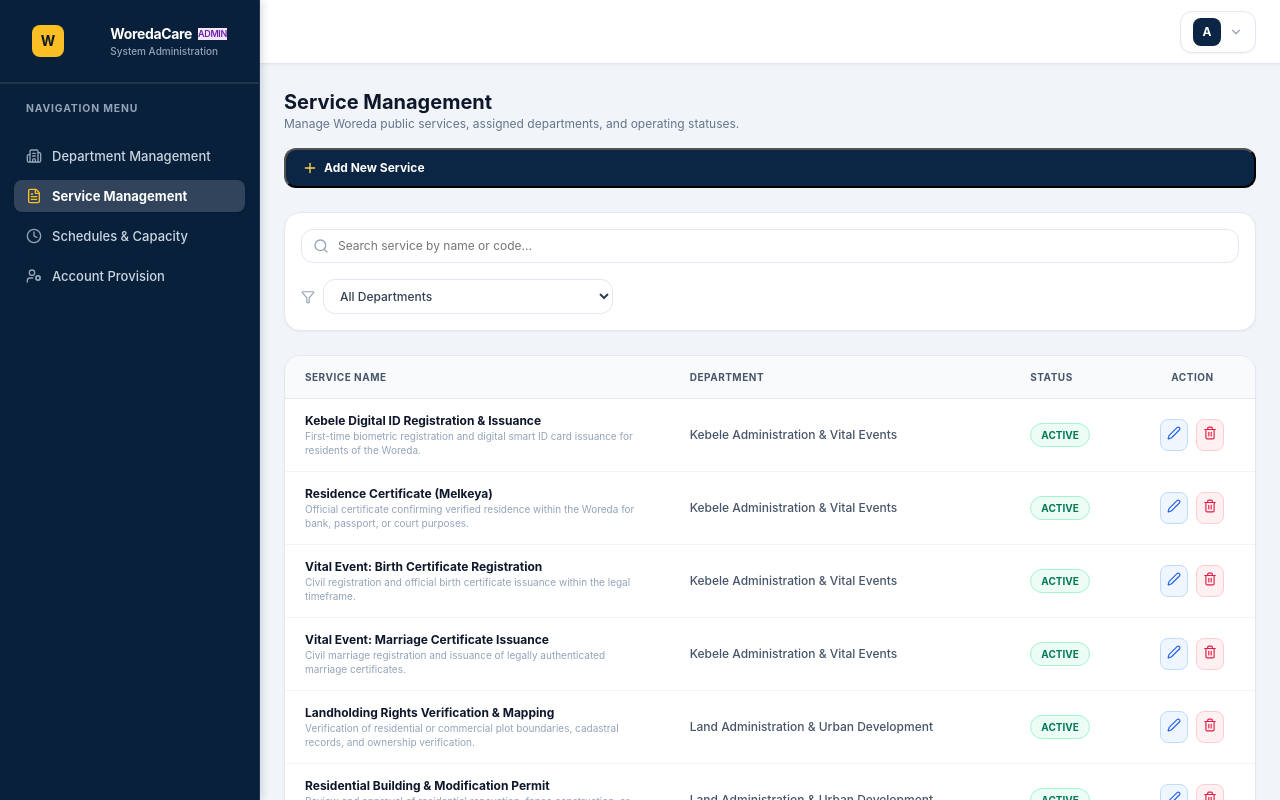
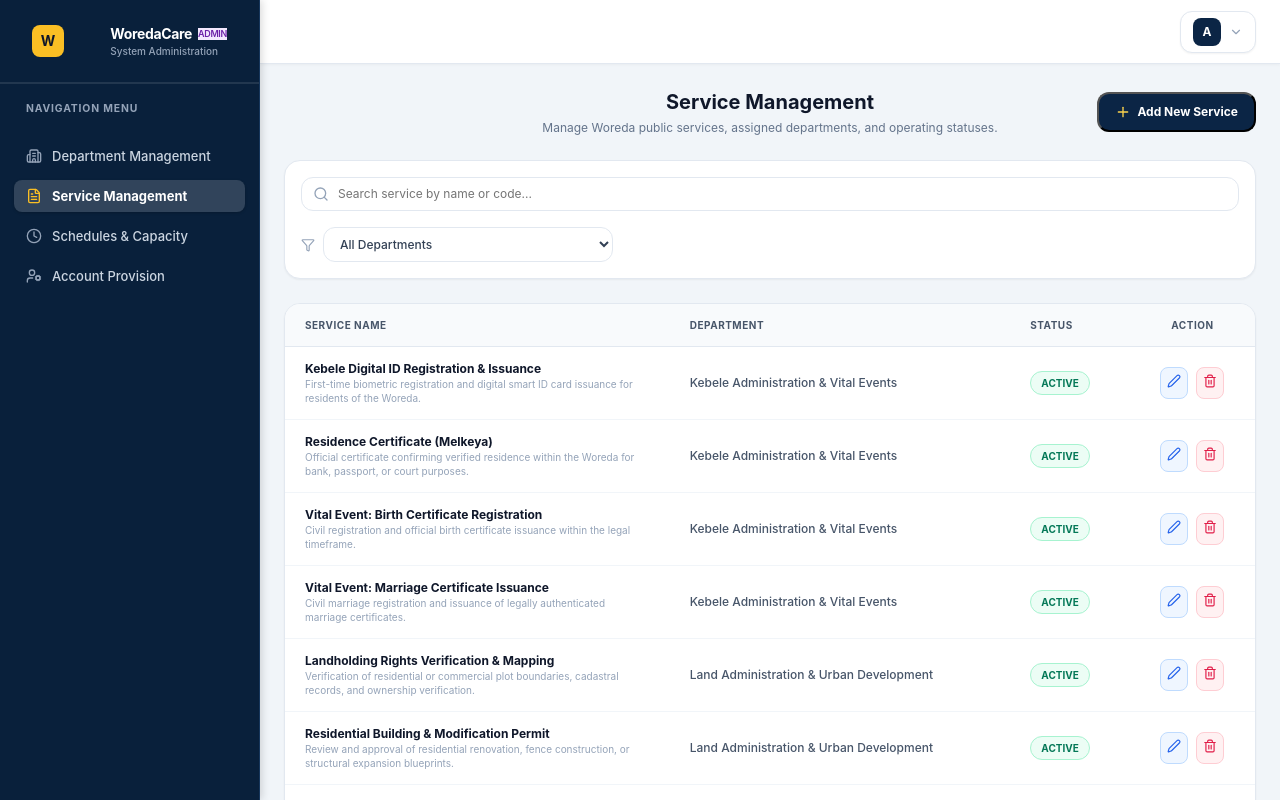
Before and after one commit to Amir3356/Woreda-Booking-and-Appointment-Management-System, a React (Vite) app in the folder client/: page /admin/services in a window 1280 px wide. Shown: the top 800 px of the page. Built offline with nearby package versions, Linux system fonts and the light colour scheme.

Commit message:
style(services): anchor Add New Service button to right edge

```diff
--- a/client/pages/admin/AdminServicesPage.jsx
+++ b/client/pages/admin/AdminServicesPage.jsx
@@ -115,17 +115,24 @@ export default function AdminServicesPage() {
   return (
     <div className="space-y-6 max-w-7xl mx-auto">
       {/* Header */}
-      <div className="flex flex-col sm:flex-row sm:items-center justify-between gap-4">
-        <div>
+      <div className="relative flex items-center w-full min-h-[48px]" style={{ position: "relative", minHeight: "48px" }}>
+        <div className="w-full text-center">
           <h2 className="text-xl font-bold text-slate-900">Service Management</h2>
-          <p className="text-xs text-slate-500 mt-0.5">
+          <p className="text-xs text-slate-500 mt-1">
             Manage Woreda public services, assigned departments, and operating statuses.
           </p>
         </div>
 
         <button
           onClick={handleOpenAdd}
-          className="inline-flex items-center gap-1.5 px-4 py-2.5 rounded-xl bg-[#0b2545] hover:bg-[#133b5c] text-white text-xs font-bold shadow transition-colors cursor-pointer"
+          className="absolute right-0 top-1/2 -translate-y-1/2 inline-flex items-center gap-1.5 px-4 py-2.5 rounded-xl bg-[#0b2545] hover:bg-[#133b5c] text-white text-xs font-bold shadow transition-colors cursor-pointer shrink-0"
+          style={{
+            position: "absolute",
+            right: 0,
+            top: "50%",
+            transform: "translateY(-50%)",
+            whiteSpace: "nowrap",
+          }}
         >
           <Plus className="w-4 h-4 text-amber-300" />
           <span>Add New Service</span>
```
